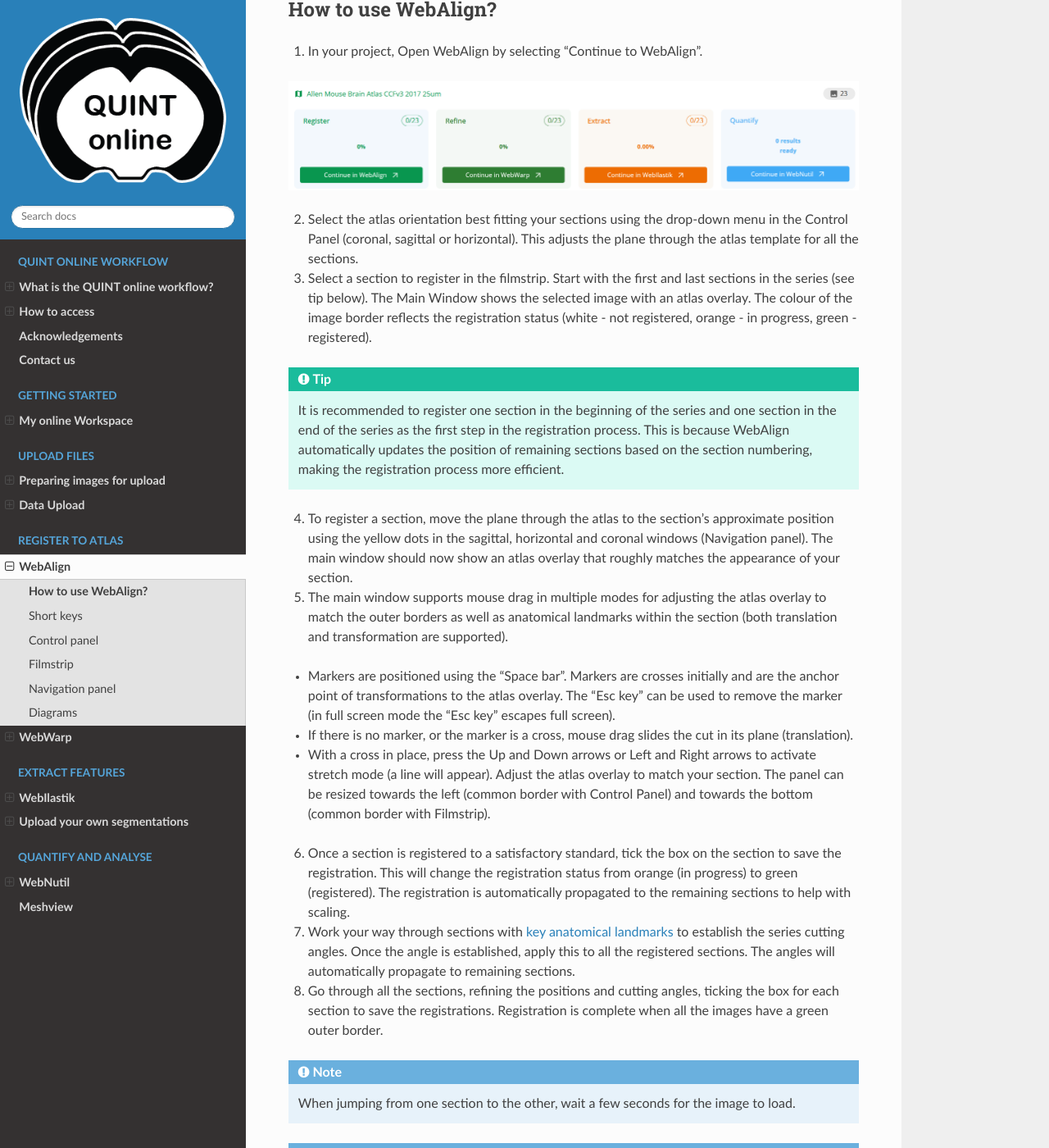
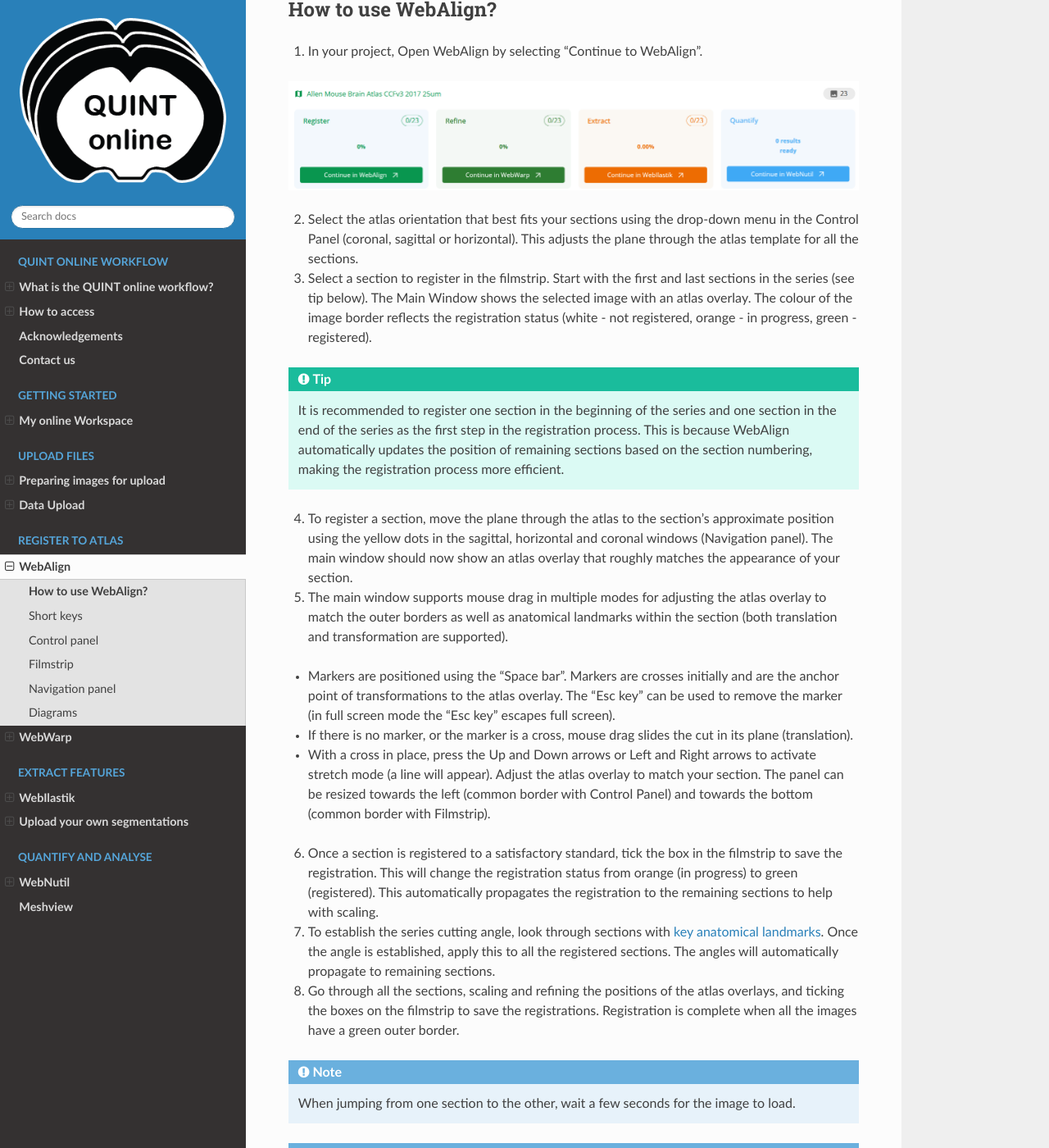
Before and after one commit to Neural-Systems-at-UIO/QUINT_webtools, a Sphinx documentation site: the page built from docs/WebAlign.rst, in a window 1280 px wide and 1400 px high, scrolled down 895 px. Shown: the whole window at 82% size. Built offline with Sphinx 7.4.7 and the Read the Docs theme 3.1.0, drawn with Linux system fonts in a browser that asks for light colours; some of the changed text lies outside the part shown.

Commit message:
Update WebAlign.rst

```diff
--- a/docs/WebAlign.rst
+++ b/docs/WebAlign.rst
@@ -4,7 +4,7 @@
 WebAlign is used to register brain sections to a reference brain atlas using a linear registration method. This involves two key steps:
 
 1. First, establish the series cutting angle using `key anatomical landmarks <https://zenodo.org/records/7575515>`_. The angle is usually stable across the series unless sectioning is performed in two or more blocks. Once the angle is established, adjust the plane through the atlas to match this angle for all the sections.
-2. Second, manually register each section to the atlas by etablishing its position and then adjusting the size and position of the atlas overlays to match the underlying section.
+2. Second, manually register each section to the atlas by etablishing its position and then adjusting the size and position of the atlas overlay to match the underlying section.
 
 Once the atlas is correctly registered to the sections using WebAlign, WebWarp can be used to make in-plane nonlinear refinements to match anatomical landmarks.
 
@@ -20,7 +20,7 @@
 
 .. image:: images/navigate_to_apps.png
 
-2. Select the atlas orientation best fitting your sections using the drop-down menu in the Control Panel (coronal, sagittal or horizontal). This adjusts the plane through the atlas template for all the sections.
+2. Select the atlas orientation that best fits your sections using the drop-down menu in the Control Panel (coronal, sagittal or horizontal). This adjusts the plane through the atlas template for all the sections.
 
 3. Select a section to register in the filmstrip. Start with the first and last sections in the series (see tip below). The Main Window shows the selected image with an atlas overlay. The colour of the image border reflects the registration status (white - not registered, orange - in progress, green - registered).
 
@@ -34,11 +34,11 @@
 * If there is no marker, or the marker is a cross, mouse drag slides the cut in its plane (translation).
 * With a cross in place, press the Up and Down arrows or Left and Right arrows to activate stretch mode (a line will appear). Adjust the atlas overlay to match your section. The panel can be resized towards the left (common border with Control Panel) and towards the bottom (common border with Filmstrip).
 
-6. Once a section is registered to a satisfactory standard, tick the box on the section to save the registration. This will change the registration status from orange (in progress) to green (registered). The registration is automatically propagated to the remaining sections to help with scaling.
+6. Once a section is registered to a satisfactory standard, tick the box in the filmstrip to save the registration. This will change the registration status from orange (in progress) to green (registered). This automatically propagates the registration to the remaining sections to help with scaling.
 
-7. Work your way through sections with `key anatomical landmarks <https://zenodo.org/records/7575515>`_ to establish the series cutting angles. Once the angle is established, apply this to all the registered sections. The angles will automatically propagate to remaining sections.
+7. To establish the series cutting angle, look through sections with `key anatomical landmarks <https://zenodo.org/records/7575515>`_. Once the angle is established, apply this to all the registered sections. The angles will automatically propagate to remaining sections.
 
-8. Go through all the sections, refining the positions and cutting angles, ticking the box for each section to save the registrations. Registration is complete when all the images have a green outer border.
+8. Go through all the sections, scaling and refining the positions of the atlas overlays, and ticking the boxes on the filmstrip to save the registrations. Registration is complete when all the images have a green outer border.
 
 .. note::
   When jumping from one section to the other, wait a few seconds for the image to load.
```
